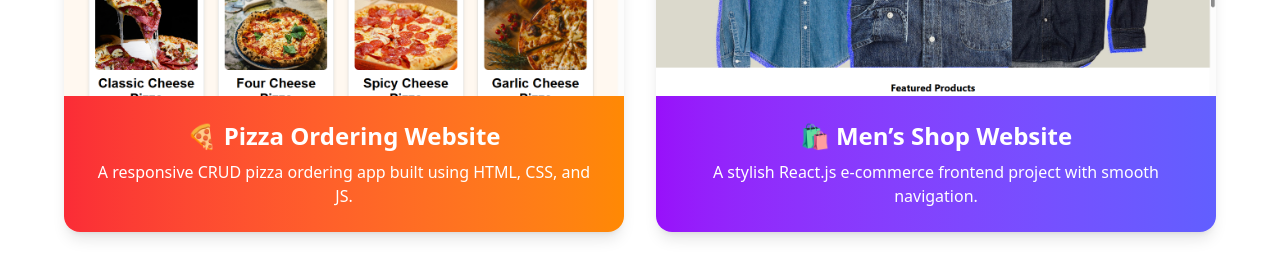
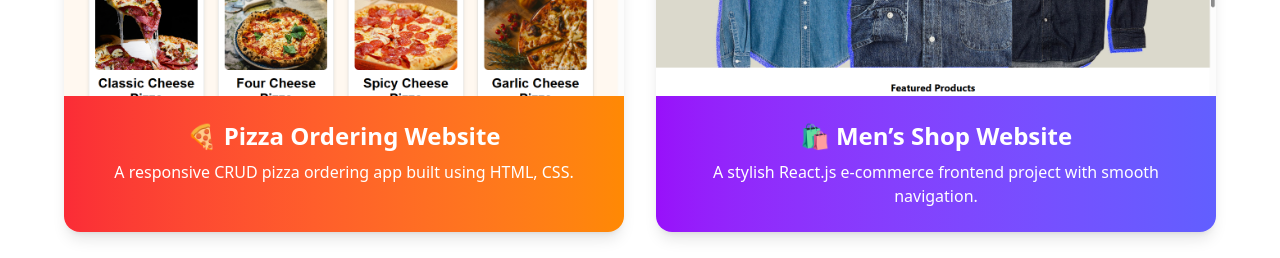
Before and after one commit to Logeshk135/portfolio-react, a React (Vite) app: page / in a window 1280 px wide. Shown: the part 2204-2462 px from the top of the page. Built offline with nearby package versions, Linux system fonts and the light colour scheme.

Commit message:
profile updateed

```diff
--- a/src/App.jsx
+++ b/src/App.jsx
@@ -205,7 +205,7 @@ const App = () => {
             <img src={pizzaImg} alt="Pizza Ordering" className="w-full h-52 object-cover" />
             <div className="p-6">
               <h3 className="text-2xl font-bold mb-2">🍕 Pizza Ordering Website</h3>
-              <p>A responsive CRUD pizza ordering app built using HTML, CSS, and JS.</p>
+              <p>A responsive CRUD pizza ordering app built using HTML, CSS.</p>
             </div>
           </a>
 
```
